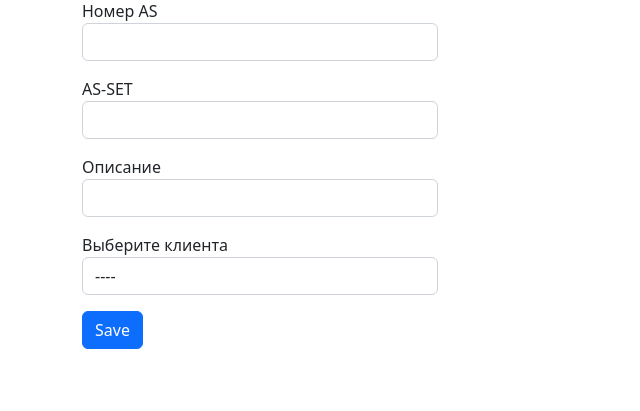
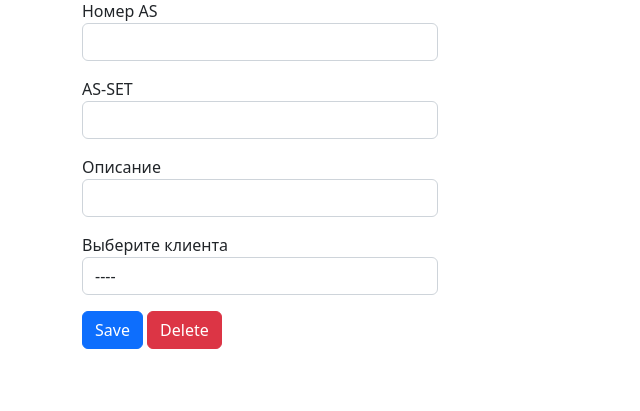
Before and after one commit to naffabob/hippo_ripe, a Flask app: page /peers/add in a window 1280 px wide. Shown: the part 110-521 px from the top of the page, without its empty margins (0-640 px from the left). Run offline with Flask 2, Linux system fonts and the light colour scheme; data that the repository does not hold is empty.

Commit message:
Add client, peer cascade deleting

```diff
--- a/webapp/client/models.py
+++ b/webapp/client/models.py
@@ -5,7 +5,7 @@ class Client(db.Model):
     __tablename__ = "clients"
     id = db.Column(db.Integer, primary_key=True)
     name = db.Column(db.String, unique=True, nullable=False)
-    peers = db.relationship("Peer", back_populates='client')
+    peers = db.relationship("Peer", back_populates='client', cascade='all, delete')
 
     def __repr__(self):
         return f'<Client {self.name}>'
--- a/webapp/peer/models.py
+++ b/webapp/peer/models.py
@@ -9,7 +9,7 @@ class Peer(db.Model):
     remark = db.Column(db.String, unique=False, nullable=True)
     client_id = db.Column(db.Integer, db.ForeignKey("clients.id", ondelete="CASCADE"), nullable=False)
     client = db.relationship("Client", back_populates='peers')
-    prefixes = db.relationship("Prefix", back_populates='peer', lazy='joined')
+    prefixes = db.relationship("Prefix", back_populates='peer', lazy='joined', cascade='all, delete')
 
     def __repr__(self):
         return f'<Peer {self.asn}>'
--- a/webapp/peer/views.py
+++ b/webapp/peer/views.py
@@ -65,6 +65,13 @@ def peer_view(peer_id):
     }
 
     if request.method == 'POST':
+        action = request.form.get("action", None)
+        if action == 'delete_peer':
+            db.session.delete(peer)
+            db.session.commit()
+            flash('Peer deleted', category='success')
+            return redirect(url_for('peer.peers_view'))
+
         peer_form = PeerForm()
         peer_form.client.choices = choices
         if peer_form.validate_on_submit():
--- a/webapp/templates/client/client.html
+++ b/webapp/templates/client/client.html
@@ -13,6 +13,7 @@
 			</div>
 			<div class="mb-3">
 				{{ form.submit }}
+				<button class="btn btn-danger" name="action" value="delete_client">Delete</button>
 			</div>
 		</form>
 	</div>
--- a/webapp/templates/peer/peer_form.html
+++ b/webapp/templates/peer/peer_form.html
@@ -28,5 +28,6 @@
 	</div>
 	<div class="mb-3">
 		{{ form.submit }}
+		<button class="btn btn-danger" name="action" value="delete_peer">Delete</button>
 	</div>
 </form>
```
Also changed, not shown: webapp/client/views.py (+8 -1 lines).
